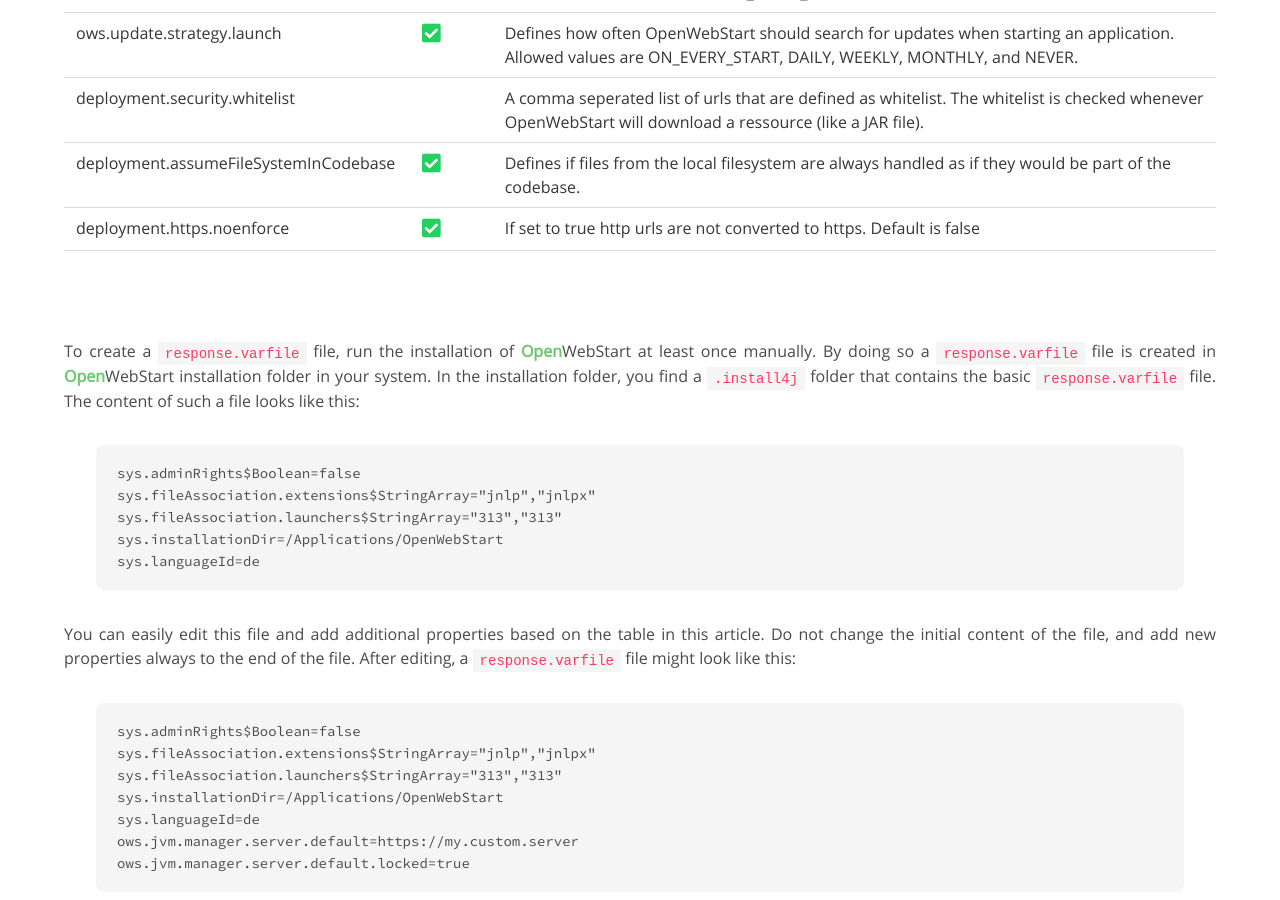
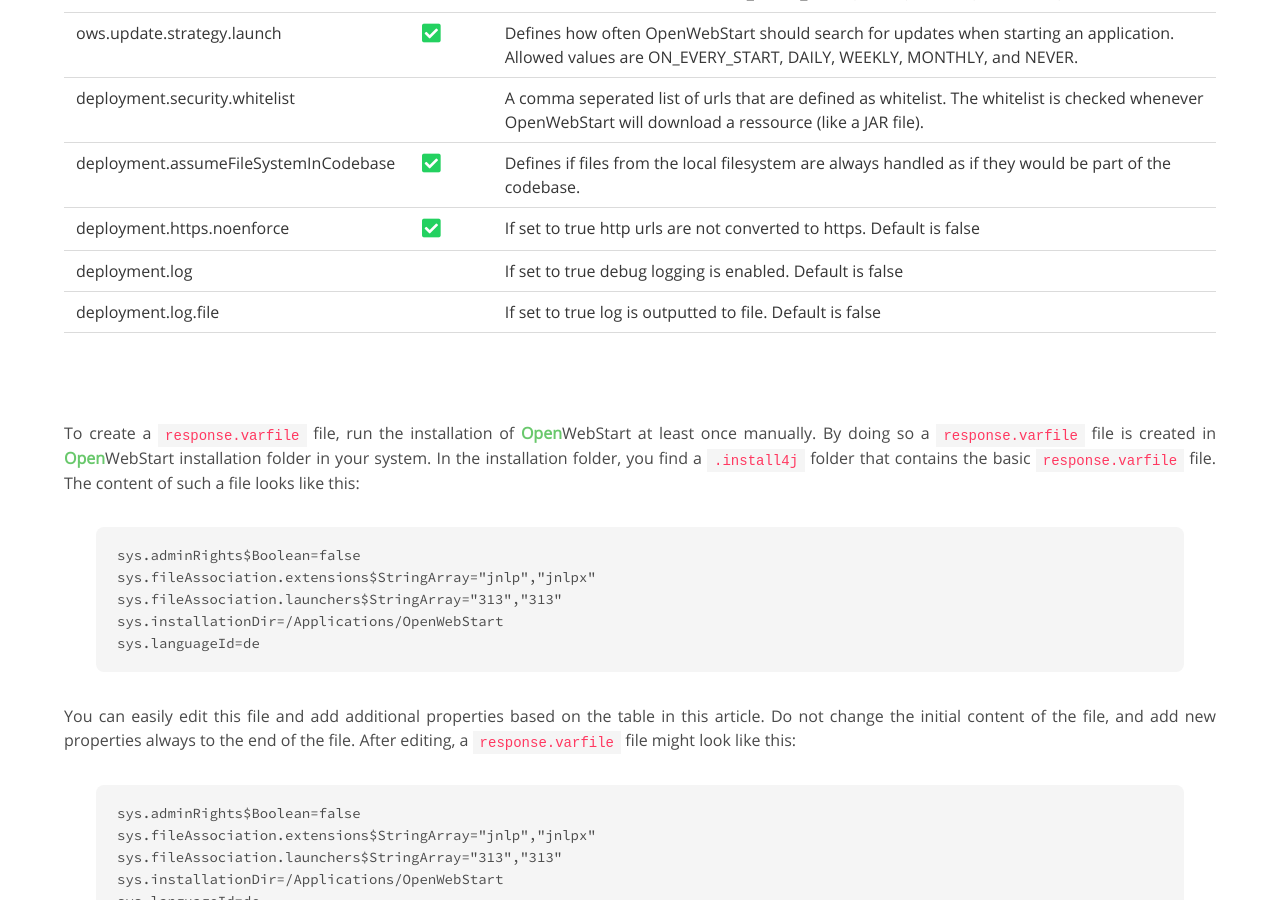
Before and after one commit to karakun/openwebstart-page, a Jekyll site: the page built from predefined-and-locked-properties.md, in a window 1280 px wide and 900 px high, scrolled down 1299 px. Built offline with Jekyll 4.4.1, drawn with Linux system fonts in a browser that asks for light colours; comment, search, counter and statistics services are not loaded.

Commit message:
add documentation for properties deployment.log anddeployment.log.file

```diff
--- a/_data/config-properties.yml
+++ b/_data/config-properties.yml
@@ -49,3 +49,11 @@
 - name: 'deployment.https.noenforce'
   description: 'If set to true http urls are not converted to https. Default is false'
   lockable: true
+
+- name: 'deployment.log'
+  description: 'If set to true debug logging is enabled. Default is false'
+  lockable: false
+
+- name: 'deployment.log.file'
+  description: 'If set to true log is outputted to file. Default is false'
+  lockable: false
```
